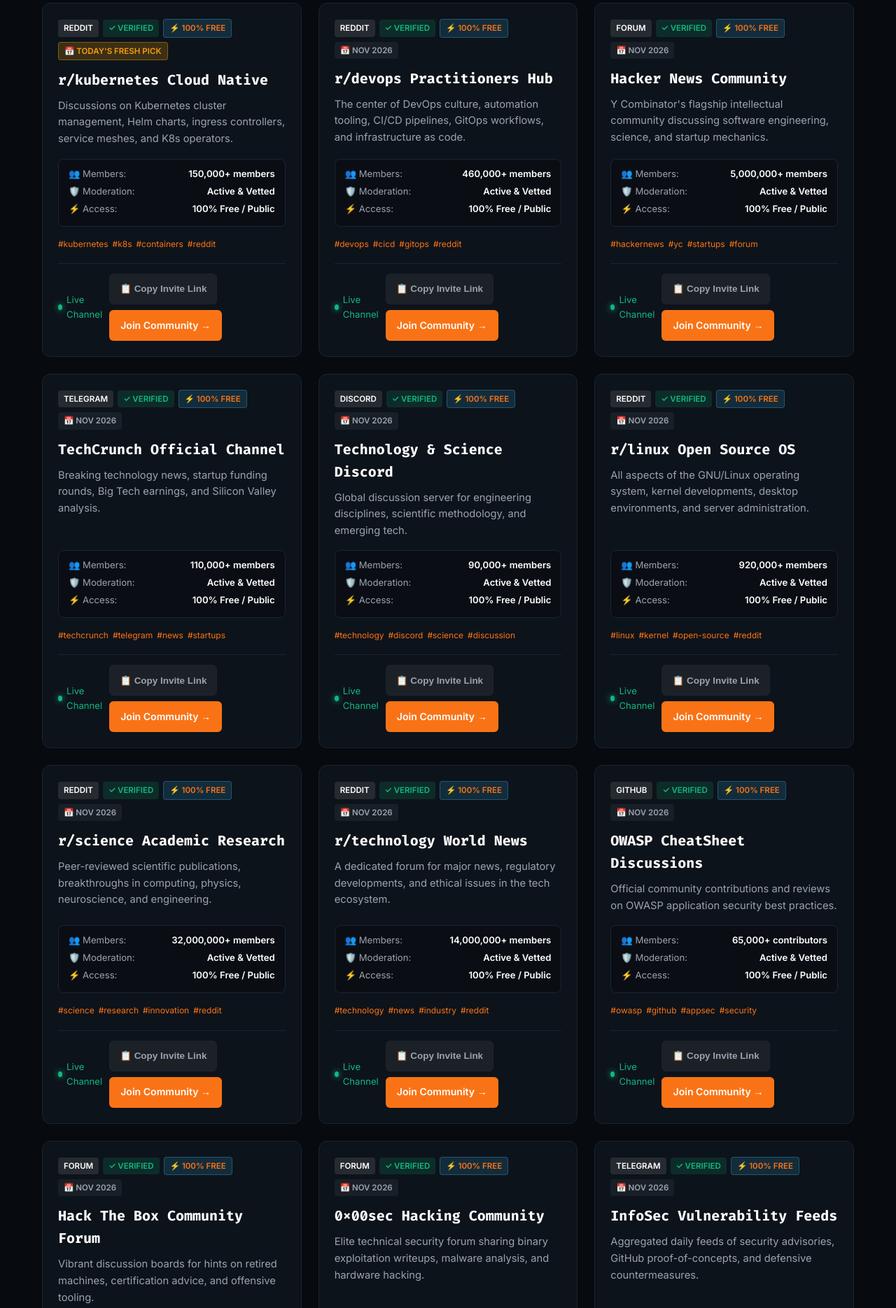
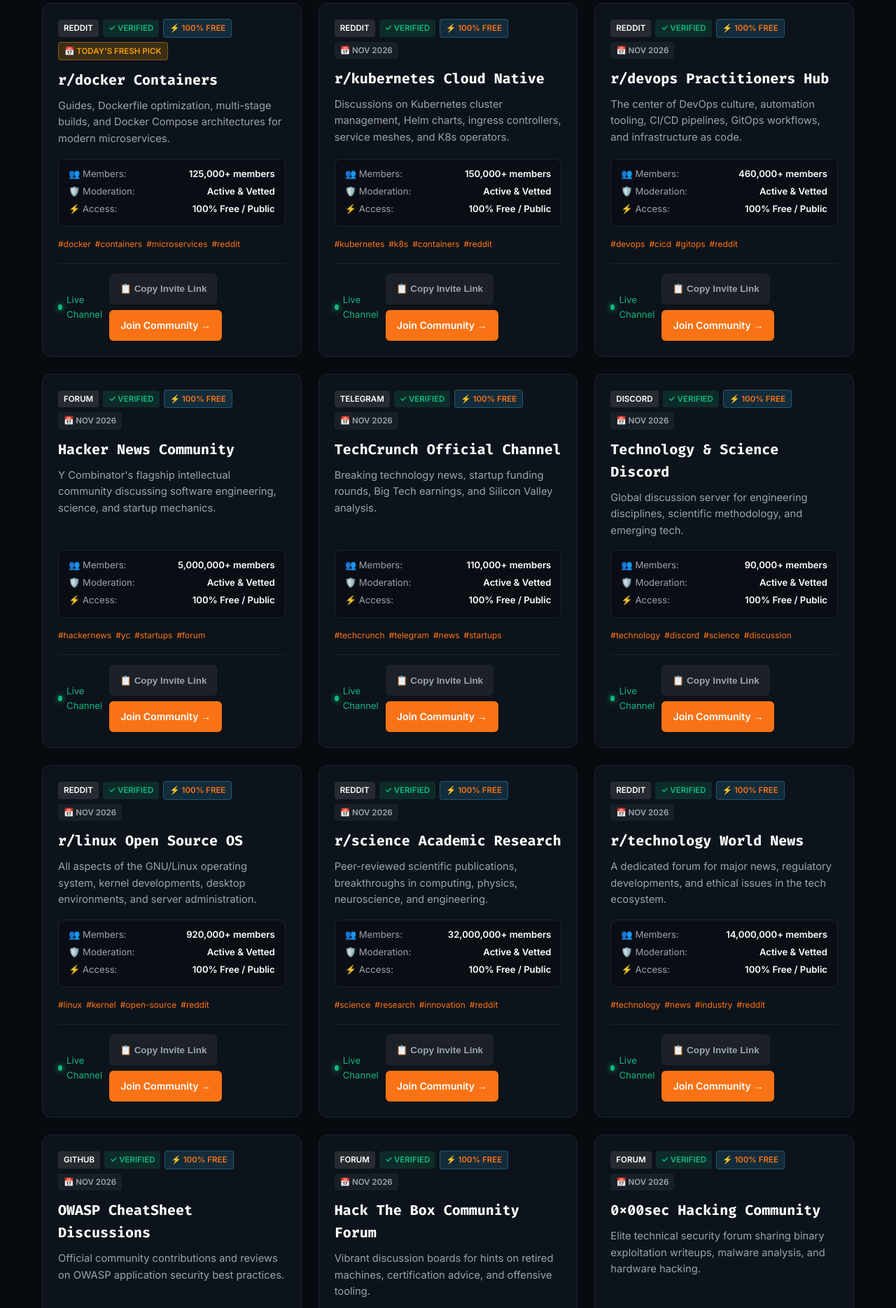
Before and after one commit to jibranpcccc/sre-incident-response-devops-hub, a plain HTML site: page index.html in a window 1280 px wide. Shown: the part 1231-3100 px from the top of the page at 70% size. Drawn offline with Linux system fonts and the light colour scheme.

Commit message:
feat(replenishment): fresh community links added - 2026-11-20 [skip ci]

```diff
--- a/feed.xml
+++ b/feed.xml
@@ -4,10 +4,17 @@
     <title>DevOps SRE &amp; Incident Response Hub</title>
     <link>https://sre-incident-response-devops-hub.netlify.app/</link>
     <description>Verified community directory and updates.</description>
-    <lastBuildDate>Thu, 19 Nov 2026 06:44:14 GMT</lastBuildDate>
+    <lastBuildDate>Fri, 20 Nov 2026 06:05:04 GMT</lastBuildDate>
     <atom:link href="https://sre-incident-response-devops-hub.netlify.app/feed.xml" rel="self" type="application/rss+xml"/>
     <atom:link href="https://pubsubhubbub.appspot.com/" rel="hub"/>
-                                                                                                                                                                                                                                <item>
+                                                                                                                                                                                                                                    <item>
+      <title>📅 Today's Fresh Pick: r/docker Containers (Reddit)</title>
+      <link>https://www.reddit.com/r/docker/</link>
+      <guid isPermaLink="false">https://sre-incident-response-devops-hub.netlify.app/#devops-sre-incident-response-hub-reddit-3-2026-11-20</guid>
+      <pubDate>Fri, 20 Nov 2026 06:05:04 GMT</pubDate>
+      <description>Newly verified community added to DevOps SRE &amp; Incident Response Hub: Guides, Dockerfile optimization, multi-stage builds, and Docker Compose architectures for modern microservices.</description>
+    </item>
+<item>
       <title>📅 Today's Fresh Pick: r/kubernetes Cloud Native (Reddit)</title>
       <link>https://www.reddit.com/r/kubernetes/</link>
       <guid isPermaLink="false">https://sre-incident-response-devops-hub.netlify.app/#devops-sre-incident-response-hub-reddit-2-2026-11-19</guid>
@@ -175,12 +182,5 @@
       <pubDate>Wed, 21 Oct 2026 06:05:10 GMT</pubDate>
       <description>Newly verified community added to DevOps SRE &amp; Incident Response Hub: Y Combinator's flagship intellectual community discussing software engineering, science, and startup mechanics.</description>
     </item>
-<item>
-      <title>📅 Today's Fresh Pick: Hacker News Community (Forum)</title>
-      <link>https://news.ycombinator.com</link>
-      <guid isPermaLink="false">https://sre-incident-response-devops-hub.netlify.app/#sre-incident-response-devops-hub-forum-20261006-1-2026-10-20</guid>
-      <pubDate>Tue, 20 Oct 2026 06:06:41 GMT</pubDate>
-      <description>Newly verified community added to DevOps SRE &amp; Incident Response Hub: Y Combinator's flagship intellectual community discussing software engineering, science, and startup mechanics.</description>
-    </item>
   </channel>
 </rss>
--- a/index.html
+++ b/index.html
@@ -148,163 +148,163 @@
           {
             "@type": "ListItem",
             "position": 1,
+            "name": "r/docker Containers",
+            "description": "Guides, Dockerfile optimization, multi-stage builds, and Docker Compose architectures for modern microservices.",
+            "url": "https://www.reddit.com/r/docker/"
+          },
+          {
+            "@type": "ListItem",
+            "position": 2,
             "name": "r/kubernetes Cloud Native",
             "description": "Discussions on Kubernetes cluster management, Helm charts, ingress controllers, service meshes, and K8s operators.",
             "url": "https://www.reddit.com/r/kubernetes/"
           },
           {
             "@type": "ListItem",
-            "position": 2,
+            "position": 3,
             "name": "r/devops Practitioners Hub",
             "description": "The center of DevOps culture, automation tooling, CI/CD pipelines, GitOps workflows, and infrastructure as code.",
             "url": "https://www.reddit.com/r/devops/"
           },
           {
             "@type": "ListItem",
-            "position": 3,
+            "position": 4,
             "name": "Hacker News Community",
             "description": "Y Combinator's flagship intellectual community discussing software engineering, science, and startup mechanics.",
             "url": "https://news.ycombinator.com"
           },
           {
             "@type": "ListItem",
-            "position": 4,
+            "position": 5,
             "name": "TechCrunch Official Channel",
             "description": "Breaking technology news, startup funding rounds, Big Tech earnings, and Silicon Valley analysis.",
             "url": "https://t.me/techcrunch"
           },
           {
             "@type": "ListItem",
-            "position": 5,
+            "position": 6,
             "name": "Technology & Science Discord",
             "description": "Global discussion server for engineering disciplines, scientific methodology, and emerging tech.",
             "url": "https://discord.gg/tech"
           },
           {
             "@type": "ListItem",
-            "position": 6,
+            "position": 7,
             "name": "r/linux Open Source OS",
             "description": "All aspects of the GNU/Linux operating system, kernel developments, desktop environments, and server administration.",
             "url": "https://www.reddit.com/r/linux/"
           },
           {
             "@type": "ListItem",
-            "position": 7,
+            "position": 8,
             "name": "r/science Academic Research",
             "description": "Peer-reviewed scientific publications, breakthroughs in computing, physics, neuroscience, and engineering.",
             "url": "https://www.reddit.com/r/science/"
           },
           {
             "@type": "ListItem",
-            "position": 8,
+            "position": 9,
             "name": "r/technology World News",
             "description": "A dedicated forum for major news, regulatory developments, and ethical issues in the tech ecosystem.",
             "url": "https://www.reddit.com/r/technology/"
           },
           {
             "@type": "ListItem",
-            "position": 9,
+            "position": 10,
             "name": "OWASP CheatSheet Discussions",
             "description": "Official community contributions and reviews on OWASP application security best practices.",
             "url": "https://github.com/OWASP/CheatSheetSeries/discussions"
           },
           {
             "@type": "ListItem",
-            "position": 10,
+            "position": 11,
             "name": "Hack The Box Community Forum",
             "description": "Vibrant discussion boards for hints on retired machines, certification advice, and offensive tooling.",
             "url": "https://forum.hackthebox.com"
           },
           {
             "@type": "ListItem",
-            "position": 11,
+            "position": 12,
             "name": "0x00sec Hacking Community",
             "description": "Elite technical security forum sharing binary exploitation writeups, malware analysis, and hardware hacking.",
             "url": "https://0x00sec.org"
           },
           {
             "@type": "ListItem",
-            "position": 12,
+            "position": 13,
             "name": "InfoSec Vulnerability Feeds",
             "description": "Aggregated daily feeds of security advisories, GitHub proof-of-concepts, and defensive countermeasures.",
             "url": "https://t.me/infosec_alerts"
           },
           {
             "@type": "ListItem",
-            "position": 13,
+            "position": 14,
             "name": "Cyber Security News Alerts",
             "description": "Immediate alerts on 0-day exploits, CVE disclosures, ransomware attacks, and critical enterprise patches.",
             "url": "https://t.me/cybersecurity_news"
           },
           {
             "@type": "ListItem",
-            "position": 14,
+            "position": 15,
             "name": "TryHackMe Official Discord",
             "description": "Beginner and intermediate hands-on cybersecurity learning platform with active study groups and walkthrough support.",
             "url": "https://discord.gg/tryhackme"
           },
           {
             "@type": "ListItem",
-            "position": 15,
+            "position": 16,
             "name": "Hack The Box Official Discord",
             "description": "Official community for Hack The Box users tackling active CTF machines, forensic challenges, and Academy modules.",
             "url": "https://discord.gg/hackthebox"
           },
           {
             "@type": "ListItem",
-            "position": 16,
+            "position": 17,
             "name": "r/bugbounty Hunters",
             "description": "Tips, methodologies, writeups, and bounty program discussions for HackerOne and Bugcrowd researchers.",
             "url": "https://www.reddit.com/r/bugbounty/"
           },
           {
             "@type": "ListItem",
-            "position": 17,
+            "position": 18,
             "name": "r/ethicalhacking Community",
             "description": "Ethical hacking guides, Kali Linux tools, network reconnaissance, and offensive security learning resources.",
             "url": "https://www.reddit.com/r/ethicalhacking/"
           },
           {
             "@type": "ListItem",
-            "position": 18,
+            "position": 19,
             "name": "r/netsec Network Security",
             "description": "Peer-reviewed technical infosec community sharing vulnerability advisories, exploit analysis, and security whitepapers.",
             "url": "https://www.reddit.com/r/netsec/"
           },
           {
             "@type": "ListItem",
-            "position": 19,
+            "position": 20,
             "name": "r/cybersecurity Defense Hub",
             "description": "Primary community for enterprise security analysts, blue teams, compliance frameworks, and threat intelligence.",
             "url": "https://www.reddit.com/r/cybersecurity/"
           },
           {
             "@type": "ListItem",
-            "position": 20,
+            "position": 21,
             "name": "DEV Community WebDev Hub",
             "description": "Global developer blogging and discussion platform sharing tutorials, benchmarks, and project breakdowns.",
             "url": "https://dev.to/t/webdev"
           },
           {
             "@type": "ListItem",
-            "position": 21,
+            "position": 22,
             "name": "Stack Overflow Python Questions",
             "description": "The world's largest repository of solved Python questions, debugging threads, and code snippets.",
             "url": "https://stackoverflow.com/questions/tagged/python"
           },
           {
             "@type": "ListItem",
-            "position": 22,
+            "position": 23,
             "name": "Next.js GitHub Discussions",
             "description": "Active community discussions and RFCs on Next.js architectures, streaming SSR, and edge rendering.",
             "url": "https://github.com/vercel/next.js/discussions"
-          },
-          {
-            "@type": "ListItem",
-            "position": 23,
-            "name": "r/docker Containers",
-            "description": "Guides, Dockerfile optimization, multi-stage builds, and Docker Compose architectures for modern microservices.",
-            "url": "https://www.reddit.com/r/docker/"
           },
           {
             "@type": "ListItem",
@@ -617,12 +617,36 @@
         </div>
         <div id="vetted-communities" class="grid">
 
-        <div id="community-card-1" class="card" data-platform="reddit" data-category="container orchestration">
+        <div id="community-card-1" class="card" data-platform="reddit" data-category="containers">
             <div class="card-header">
                 <span class="badge badge-platform">Reddit</span>
                 <span class="badge badge-verified">✓ Verified</span>
                 <span class="badge badge-free">⚡ 100% Free</span>
                 <span class="badge badge-date" style="background: rgba(245, 158, 11, 0.2); color: #f59e0b; border: 1px solid rgba(245, 158, 11, 0.4); font-weight: 700;">📅 Today's Fresh Pick</span>
+            </div>
+            <h3 class="card-title">r/docker Containers</h3>
+            <p class="card-desc">Guides, Dockerfile optimization, multi-stage builds, and Docker Compose architectures for modern microservices.</p>
+            <div class="spec-matrix">
+                <div class="spec-row"><span>👥 Members:</span> <strong>125,000+ members</strong></div>
+                <div class="spec-row"><span>🛡️ Moderation:</span> <strong>Active & Vetted</strong></div>
+                <div class="spec-row"><span>⚡ Access:</span> <strong>100% Free / Public</strong></div>
+            </div>
+            <div class="tags-row"><span class="tag">#docker</span><span class="tag">#containers</span><span class="tag">#microservices</span><span class="tag">#reddit</span></div>
+            <div class="card-footer">
+                <span class="activity-pulse"><span class="pulse-dot"></span> Live Channel</span>
+                <div class="card-actions">
+                    <button class="btn-copy-invite" onclick="copyInviteLink(event, 'https://www.reddit.com/r/docker/')">📋 Copy Invite Link</button>
+                    <a href="https://www.reddit.com/r/docker/" target="_blank" rel="noopener noreferrer" class="btn-join">Join Community →</a>
+                </div>
+            </div>
+        </div>
+
+        <div id="community-card-2" class="card" data-platform="reddit" data-category="container orchestration">
+            <div class="card-header">
+                <span class="badge badge-platform">Reddit</span>
+                <span class="badge badge-verified">✓ Verified</span>
+                <span class="badge badge-free">⚡ 100% Free</span>
+                <span class="badge badge-date">📅 Nov 2026</span>
             </div>
             <h3 class="card-title">r/kubernetes Cloud Native</h3>
             <p class="card-desc">Discussions on Kubernetes cluster management, Helm charts, ingress controllers, service meshes, and K8s operators.</p>
@@ -641,7 +665,7 @@
             </div>
         </div>
 
-        <div id="community-card-2" class="card" data-platform="reddit" data-category="devops & ci/cd">
+        <div id="community-card-3" class="card" data-platform="reddit" data-category="devops & ci/cd">
             <div class="card-header">
                 <span class="badge badge-platform">Reddit</span>
                 <span class="badge badge-verified">✓ Verified</span>
@@ -665,7 +689,7 @@
             </div>
         </div>
 
-        <div id="community-card-3" class="card" data-platform="forum" data-category="computer science & startups">
+        <div id="community-card-4" class="card" data-platform="forum" data-category="computer science & startups">
             <div class="card-header">
                 <span class="badge badge-platform">Forum</span>
                 <span class="badge badge-verified">✓ Verified</span>
@@ -689,7 +713,7 @@
             </div>
         </div>
 
-        <div id="community-card-4" class="card" data-platform="telegram" data-category="tech news">
+        <div id="community-card-5" class="card" data-platform="telegram" data-category="tech news">
             <div class="card-header">
                 <span class="badge badge-platform">Telegram</span>
                 <span class="badge badge-verified">✓ Verified</span>
@@ -713,7 +737,7 @@
             </div>
         </div>
 
-        <div id="community-card-5" class="card" data-platform="discord" data-category="tech discussion">
+        <div id="community-card-6" class="card" data-platform="discord" data-category="tech discussion">
             <div class="card-header">
                 <span class="badge badge-platform">Discord</span>
                 <span class="badge badge-verified">✓ Verified</span>
@@ -737,7 +761,7 @@
             </div>
         </div>
 
-        <div id="community-card-6" class="card" data-platform="reddit" data-category="linux & os">
+        <div id="community-card-7" class="card" data-platform="reddit" data-category="linux & os">
             <div class="card-header">
                 <span class="badge badge-platform">Reddit</span>
                 <span class="badge badge-verified">✓ Verified</span>
@@ -761,7 +785,7 @@
             </div>
         </div>
 
-        <div id="community-card-7" class="card" data-platform="reddit" data-category="science & innovation">
+        <div id="community-card-8" class="card" data-platform="reddit" data-category="science & innovation">
             <div class="card-header">
                 <span class="badge badge-platform">Reddit</span>
                 <span class="badge badge-verified">✓ Verified</span>
@@ -785,7 +809,7 @@
             </div>
         </div>
 
-        <div id="community-card-8" class="card" data-platform="reddit" data-category="tech news">
+        <div id="community-card-9" class="card" data-platform="reddit" data-category="tech news">
             <div class="card-header">
                 <span class="badge badge-platform">Reddit</span>
                 <span class="badge badge-verified">✓ Verified</span>
@@ -809,7 +833,7 @@
             </div>
         </div>
 
-        <div id="community-card-9" class="card" data-platform="github" data-category="appsec">
+        <div id="community-card-10" class="card" data-platform="github" data-category="appsec">
             <div class="card-header">
                 <span class="badge badge-platform">GitHub</span>
                 <span class="badge badge-verified">✓ Verified</span>
@@ -833,7 +857,7 @@
             </div>
         </div>
 
-        <div id="community-card-10" class="card" data-platform="forum" data-category="penetration testing">
+        <div id="community-card-11" class="card" data-platform="forum" data-category="penetration testing">
             <div class="card-header">
                 <span class="badge badge-platform">Forum</span>
                 <span class="badge badge-verified">✓ Verified</span>
@@ -857,7 +881,7 @@
             </div>
         </div>
 
-        <div id="community-card-11" class="card" data-platform="forum" data-category="offensive security">
+        <div id="community-card-12" class="card" data-platform="forum" data-category="offensive security">
             <div class="card-header">
                 <span class="badge badge-platform">Forum</span>
                 <span class="badge badge-verified">✓ Verified</span>
@@ -881,7 +905,7 @@
             </div>
         </div>
 
-        <div id="community-card-12" class="card" data-platform="telegram" data-category="vulnerability research">
+        <div id="community-card-13" class="card" data-platform="telegram" data-category="vulnerability research">
             <div class="card-header">
                 <span class="badge badge-platform">Telegram</span>
                 <span class="badge badge-verified">✓ Verified</span>
@@ -905,7 +929,7 @@
             </div>
         </div>
 
-        <div id="community-card-13" class="card" data-platform="telegram" data-category="threat intelligence">
+        <div id="community-card-14" class="card" data-platform="telegram" data-category="threat intelligence">
             <div class="card-header">
                 <span class="badge badge-platform">Telegram</span>
                 <span class="badge badge-verified">✓ Verified</span>
@@ -929,7 +953,7 @@
             </div>
         </div>
 
-        <div id="community-card-14" class="card" data-platform="discord" data-category="cybersecurity education">
+        <div id="community-card-15" class="card" data-platform="discord" data-category="cybersecurity education">
             <div class="card-header">
                 <span class="badge badge-platform">Discord</span>
                 <span class="badge badge-verified">✓ Verified</span>
@@ -953,7 +977,7 @@
             </div>
         </div>
 
-        <div id="community-card-15" class="card" data-platform="discord" data-category="ctf & labs">
+        <div id="community-card-16" class="card" data-platform="discord" data-category="ctf & labs">
             <div class="card-header">
                 <span class="badge badge-platform">Discord</span>
                 <span class="badge badge-verified">✓ Verified</span>
@@ -977,7 +1001,7 @@
             </div>
         </div>
 
-        <div id="community-card-16" class="card" data-platform="reddit" data-category="bug bounty">
+        <div id="community-card-17" class="card" data-platform="reddit" data-category="bug bounty">
             <div class="card-header">
                 <span class="badge badge-platform">Reddit</span>
                 <span class="badge badge-verified">✓ Verified</span>
@@ -1001,7 +1025,7 @@
             </div>
         </div>
 
-        <div id="community-card-17" class="card" data-platform="reddit" data-category="penetration testing">
+        <div id="community-card-18" class="card" data-platform="reddit" data-category="penetration testing">
             <div class="card-header">
                 <span class="badge badge-platform">Reddit</span>
                 <span class="badge badge-verified">✓ Verified</span>
@@ -1025,7 +1049,7 @@
             </div>
         </div>
 
-        <div id="community-card-18" class="card" data-platform="reddit" data-category="information security">
+        <div id="community-card-19" class="card" data-platform="reddit" data-category="information security">
             <div class="card-header">
                 <span class="badge badge-platform">Reddit</span>
                 <span class="badge badge-verified">✓ Verified</span>
@@ -1049,7 +1073,7 @@
             </div>
         </div>
 
-        <div id="community-card-19" class="card" data-platform="reddit" data-category="cybersecurity">
+        <div id="community-card-20" class="card" data-platform="reddit" data-category="cybersecurity">
             <div class="card-header">
                 <span class="badge badge-platform">Reddit</span>
                 <span class="badge badge-verified">✓ Verified</span>
@@ -1073,7 +1097,7 @@
             </div>
         </div>
 
-        <div id="community-card-20" class="card" data-platform="forum" data-category="web development">
+        <div id="community-card-21" class="card" data-platform="forum" data-category="web development">
             <div class="card-header">
                 <span class="badge badge-platform">Forum</span>
                 <span class="badge badge-verified">✓ Verified</span>
@@ -1097,7 +1121,7 @@
             </div>
         </div>
 
-        <div id="community-card-21" class="card" data-platform="forum" data-category="python development">
+        <div id="community-card-22" class="card" data-platform="forum" data-category="python development">
             <div class="card-header">
                 <span class="badge badge-platform">Forum</span>
                 <span class="badge badge-verified">✓ Verified</span>
@@ -1121,7 +1145,7 @@
             </div>
         </div>
 
-        <div id="community-card-22" class="card" data-platform="github" data-category="frontend engineering">
+        <div id="community-card-23" class="card" data-platform="github" data-category="frontend engineering">
             <div class="card-header">
                 <span class="badge badge-platform">GitHub</span>
                 <span class="badge badge-verified">✓ Verified</span>
@@ -1141,30 +1165,6 @@
                 <div class="card-actions">
                     <button class="btn-copy-invite" onclick="copyInviteLink(event, 'https://github.com/vercel/next.js/discussions')">📋 Copy Invite Link</button>
                     <a href="https://github.com/vercel/next.js/discussions" target="_blank" rel="noopener noreferrer" class="btn-join">Join Community →</a>
-                </div>
-            </div>
-        </div>
-
-        <div id="community-card-23" class="card" data-platform="reddit" data-category="containers">
-            <div class="card-header">
-                <span class="badge badge-platform">Reddit</span>
-                <span class="badge badge-verified">✓ Verified</span>
-                <span class="badge badge-free">⚡ 100% Free</span>
-                <span class="badge badge-date">📅 Nov 2026</span>
-            </div>
-            <h3 class="card-title">r/docker Containers</h3>
-            <p class="card-desc">Guides, Dockerfile optimization, multi-stage builds, and Docker Compose architectures for modern microservices.</p>
-            <div class="spec-matrix">
-                <div class="spec-row"><span>👥 Members:</span> <strong>125,000+ members</strong></div>
-                <div class="spec-row"><span>🛡️ Moderation:</span> <strong>Active & Vetted</strong></div>
-                <div class="spec-row"><span>⚡ Access:</span> <strong>100% Free / Public</strong></div>
-            </div>
-            <div class="tags-row"><span class="tag">#docker</span><span class="tag">#containers</span><span class="tag">#microservices</span><span class="tag">#reddit</span></div>
-            <div class="card-footer">
-                <span class="activity-pulse"><span class="pulse-dot"></span> Live Channel</span>
-                <div class="card-actions">
-                    <button class="btn-copy-invite" onclick="copyInviteLink(event, 'https://www.reddit.com/r/docker/')">📋 Copy Invite Link</button>
-                    <a href="https://www.reddit.com/r/docker/" target="_blank" rel="noopener noreferrer" class="btn-join">Join Community →</a>
                 </div>
             </div>
         </div>
```
Also changed, not shown: data/groups.json (+20 -19 lines).
